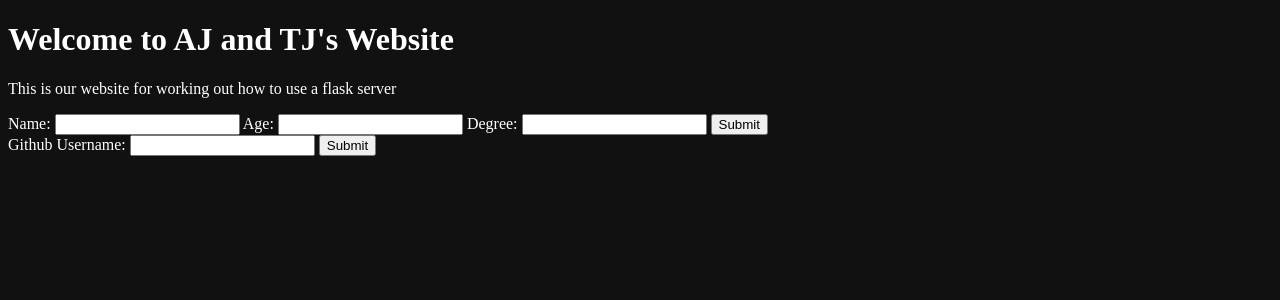
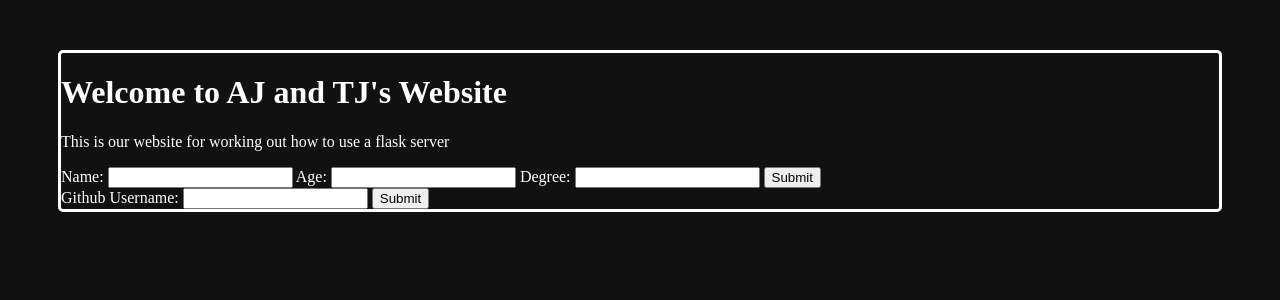
Before and after one commit to SovietMeteor10/Flask_Server_Practice, a Flask app: page / in a window 1280 px wide. Shown: the top 300 px of the page. Run offline with Flask 3, Linux system fonts and the light colour scheme.

Commit message:
ccs changes

```diff
--- a/static/styles.css
+++ b/static/styles.css
@@ -5,6 +5,6 @@ body {
 
 .page-content {
     margin: 50px;
-    border: 3px, white;
+    border: 3px solid white;
     border-radius: 5px;
 }
--- a/templates/index.html
+++ b/templates/index.html
@@ -5,7 +5,7 @@
 <link rel="stylesheet" href="/static/styles.css"/>
 </head>
 <body>
-	<div classname = "page-content">
+	<div class = "page-content">
 		<h1>Welcome to AJ and TJ's Website</h1>
 		<p>This is our website for working out how to use a flask server</p>
 
```
